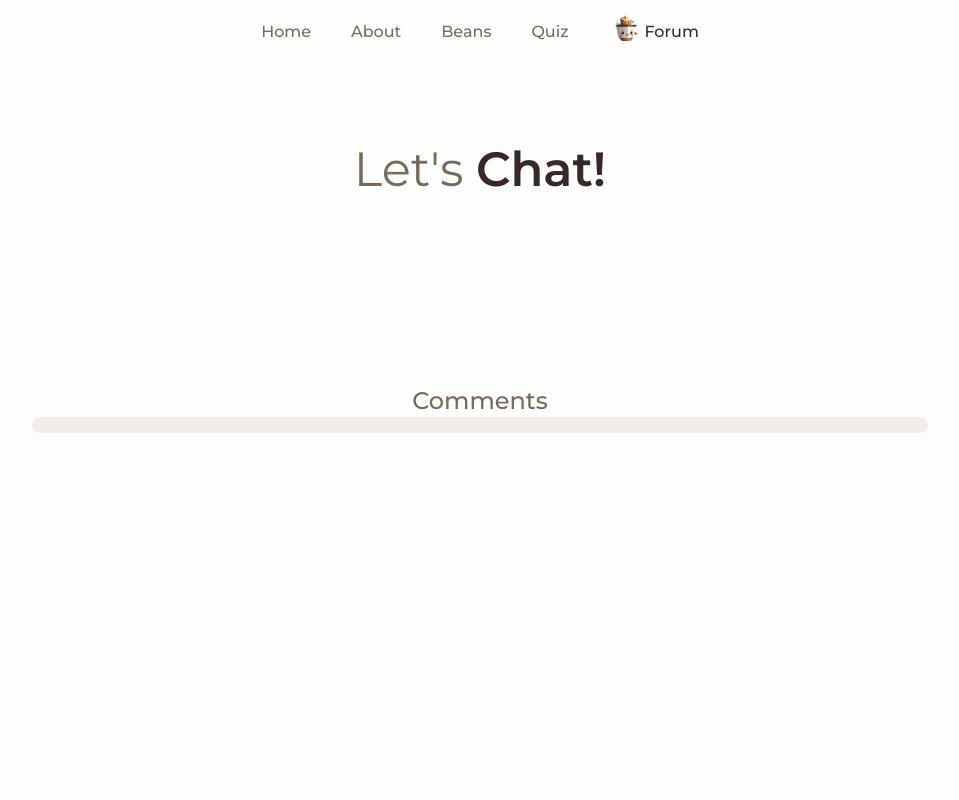
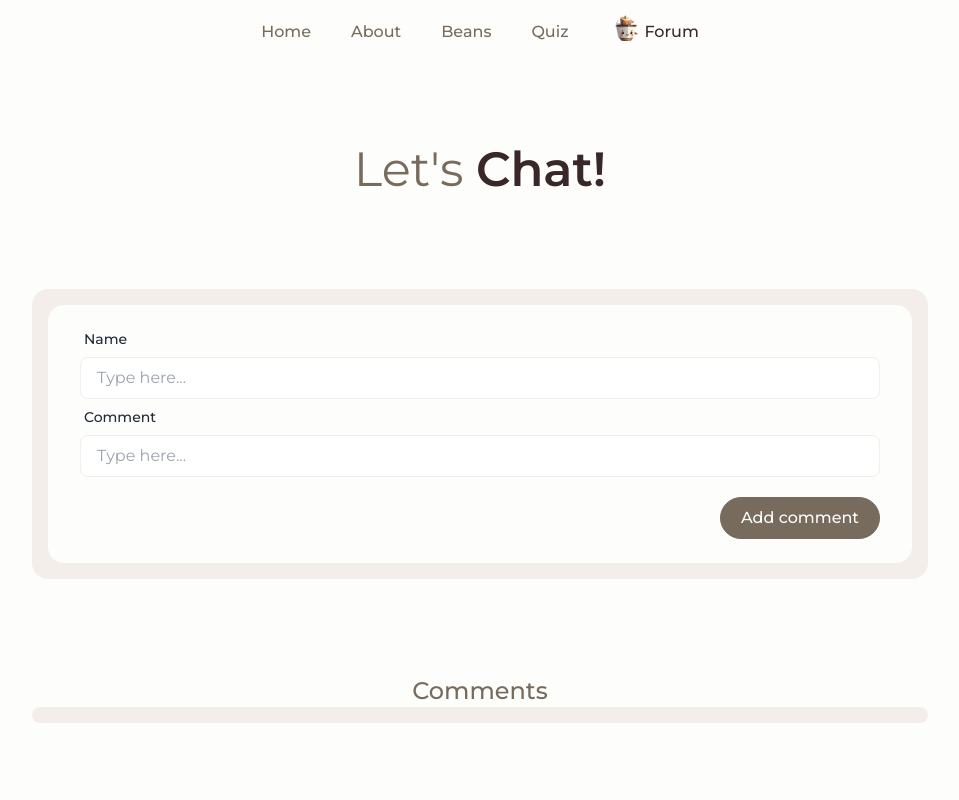
Before and after one commit to ericayen/erica-yen-capstone, a React (Create React App) app: page /comments in a window 1280 px wide. Shown: the top 800 px of the page, without its empty margins (160-1119 px from the left). Built offline with nearby package versions, Linux system fonts and the light colour scheme; no server answers.

Commit message:
added logic for handling new comments

```diff
--- a/package.json
+++ b/package.json
@@ -12,6 +12,7 @@
     "react-router-dom": "^6.23.0",
     "react-scripts": "5.0.1",
     "tailwindcss": "^3.4.3",
+    "uuid": "^9.0.1",
     "web-vitals": "^2.1.4"
   },
   "scripts": {
--- a/src/pages/CommentsPage.jsx
+++ b/src/pages/CommentsPage.jsx
@@ -1,10 +1,16 @@
 import React, { useState, useEffect } from "react";
 import axios from "axios";
+import { v4 as uuidv4 } from "uuid";
 import { apiUrl } from "../utils";
 import CommentCard from "../components/CommentCard";
 
 function CommentsPage() {
   const [comments, setComments] = useState([]);
+  const [formState, setFormState] = useState({
+    name: "",
+    comment: "",
+  });
+  //   const [formErrors, setFormErrors] = useState({});
 
   const getComments = async () => {
     const response = await axios.get(`${apiUrl}/comments`);
@@ -15,6 +21,41 @@ function CommentsPage() {
     getComments();
   }, []);
 
+  const handleSubmit = async (e) => {
+    e.preventDefault();
+
+    if (!formState.name.trim() || !formState.comment.trim()) {
+      alert("Please fill out all the fields!");
+      return;
+    }
+
+    const newComment = {
+      comment_id: uuidv4(),
+      name: formState.name,
+      comment: formState.comment,
+      date: Date.now(),
+      avatar: null,
+    };
+
+    try {
+      console.log(newComment);
+      const response = await axios.post(`${apiUrl}/comments`, newComment);
+      console.log(response);
+      setComments([...comments, response.data]);
+      setFormState({
+        name: "",
+        comment: "",
+      });
+      getComments();
+    } catch (error) {
+      console.error("Error adding comment", error);
+    }
+  };
+
+  //   const validateForm = () => {
+  //     let errors = {};
+  //   };
+
   return (
     <main>
       <h1>
@@ -22,9 +63,52 @@ function CommentsPage() {
         <span className="font-semibold">Chat!</span>
       </h1>
 
+      <form
+        className="w-full px-4 pb-4 bg-beige-light card"
+        onSubmit={handleSubmit}
+      >
+        <div className="items-center w-full pt-4 pb-6 mt-4 bg-white rounded-2xl card-body">
+          <div className="w-full">
+            <label className="w-full form-control">
+              <div className="label">
+                <span className="font-medium label-text">Name</span>
+              </div>
+              <input
+                type="text"
+                value={formState.name}
+                onChange={(e) =>
+                  setFormState({ ...formState, name: e.target.value })
+                }
+                placeholder="Type here..."
+                className="w-full py-2 border input border-beige-light focus:outline-green focus:border-green h-fit"
+              />
+            </label>
+            <label className="w-full form-control">
+              <div className="label">
+                <span className="font-medium label-text">Comment</span>
+              </div>
+              <input
+                type="text"
+                value={formState.comment}
+                onChange={(e) =>
+                  setFormState({ ...formState, comment: e.target.value })
+                }
+                placeholder="Type here..."
+                className="w-full py-2 border input border-beige-light focus:outline-green focus:border-green h-fit"
+              />
+            </label>
+          </div>
+          <div className="w-full sm:text-end">
+            <button type="submit" className="w-full mt-3 lg:w-fit button">
+              Add comment
+            </button>
+          </div>
+        </div>
+      </form>
+
       <section className="pt-12 lg:pt-24">
         <h2 className="text-lg font-medium lg:text-2xl text-brown">Comments</h2>
-        <ul className="w-full px-4 pb-4 bg-beige-light card ">
+        <ul className="w-full px-4 pb-4 bg-beige-light card">
           <CommentCard comments={comments} />
         </ul>
       </section>
```
Also changed, not shown: 1 other file (tests, documents, lock files or other folders).
